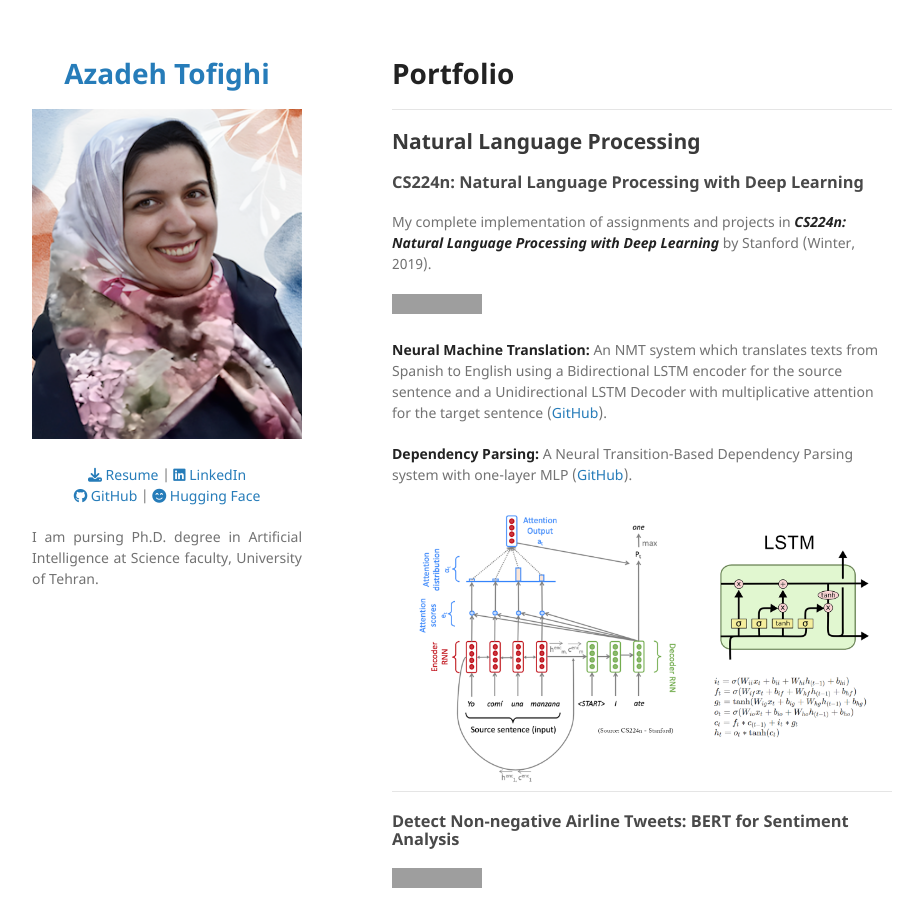
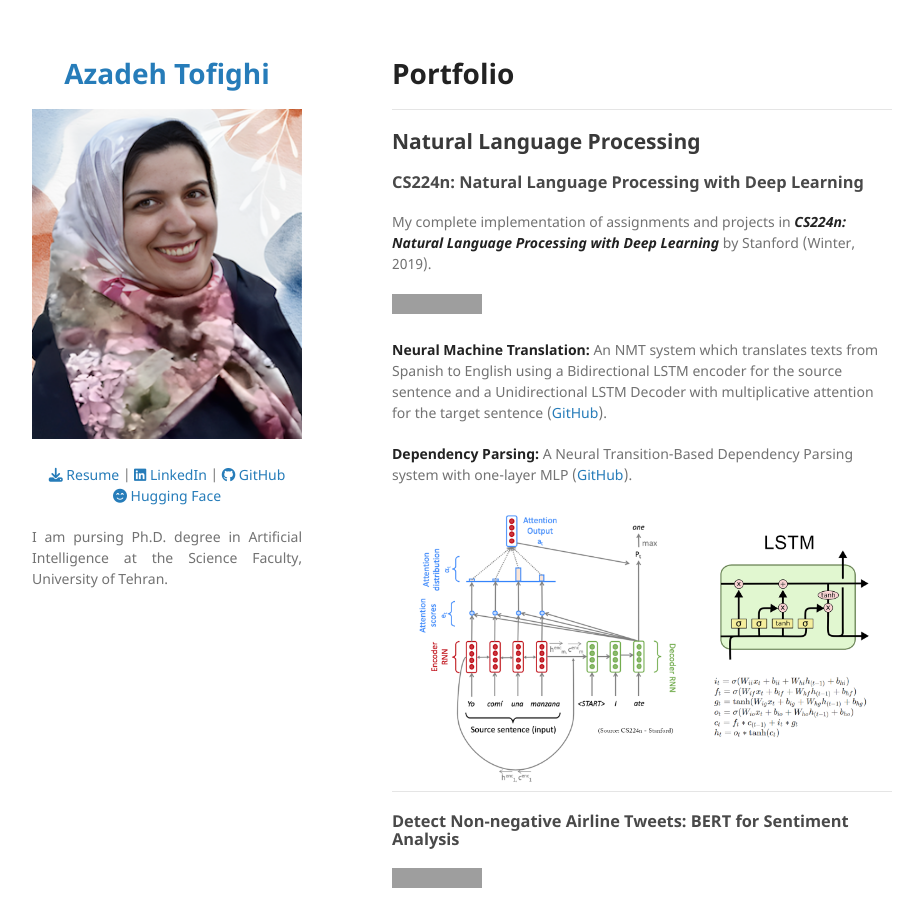
Before and after one commit to aztofighi/aztofighi.github.io, a Jekyll site: the page built from index.md, in a window 1280 px wide and 900 px high. Shown: the whole window, without its empty margins (178-1086 px from the left). Built offline with Jekyll 4.4.1, drawn with Linux system fonts in a browser that asks for light colours; our own code applies the rules of GitHub Pages for plain Markdown files; grey boxes are pictures that could not be loaded.

Commit message:
Update _config.yml

```diff
--- a/_config.yml
+++ b/_config.yml
@@ -5,13 +5,13 @@ logo: "/images/picture.png?raw=true"
 description:
   <p align="center">
   <a href="https://docs.google.com/document/d/1h0ODSjBtmwJlAEiUWkZh4b6u18Pi4_IS8xpFunYbZ7M/export?format=pdf"> <i class="fa-solid fa-download"></i> Resume </a> |
-  <a href="https://www.linkedin.com/in/aztofighi/"><i class="fa-brands fa-linkedin"></i> LinkedIn </a> <br>
-  <a href="https://github.com/aztofighi"><i class="fa-brands fa-github"></i> GitHub </a> |
+  <a href="https://www.linkedin.com/in/aztofighi/"><i class="fa-brands fa-linkedin"></i> LinkedIn </a> |
+  <a href="https://github.com/aztofighi"><i class="fa-brands fa-github"></i> GitHub </a> <br>
   <a href="https://huggingface.co/Azadeh"><i class="fa-solid fa-face-smile-beam"></i> Hugging Face </a>
   </p>
 
   <p align="justify">
-  I am pursing Ph.D. degree in Artificial Intelligence at Science faculty, University of Tehran.
+  I am pursing Ph.D. degree in Artificial Intelligence at the Science Faculty, University of Tehran.
   <br><br>
   </p>
 
```
